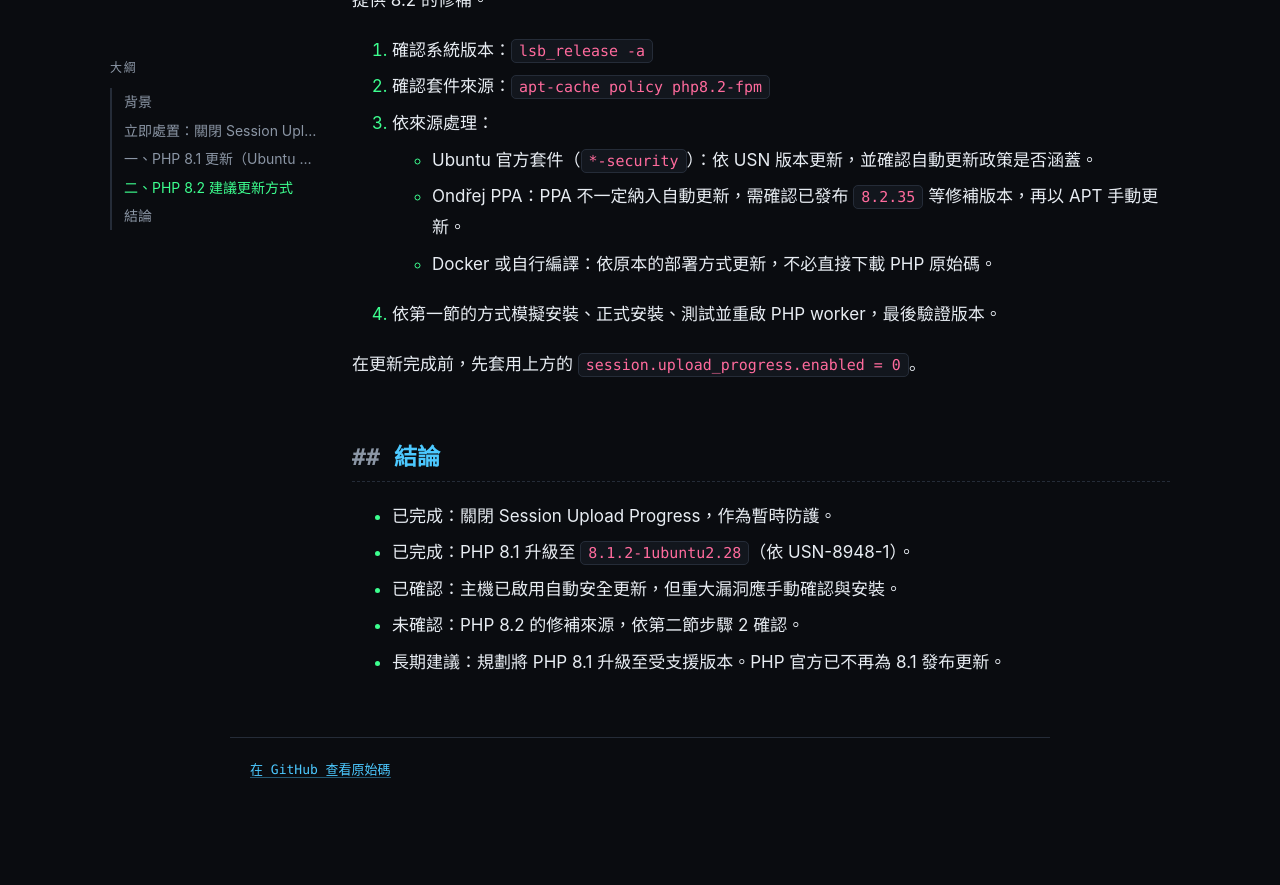
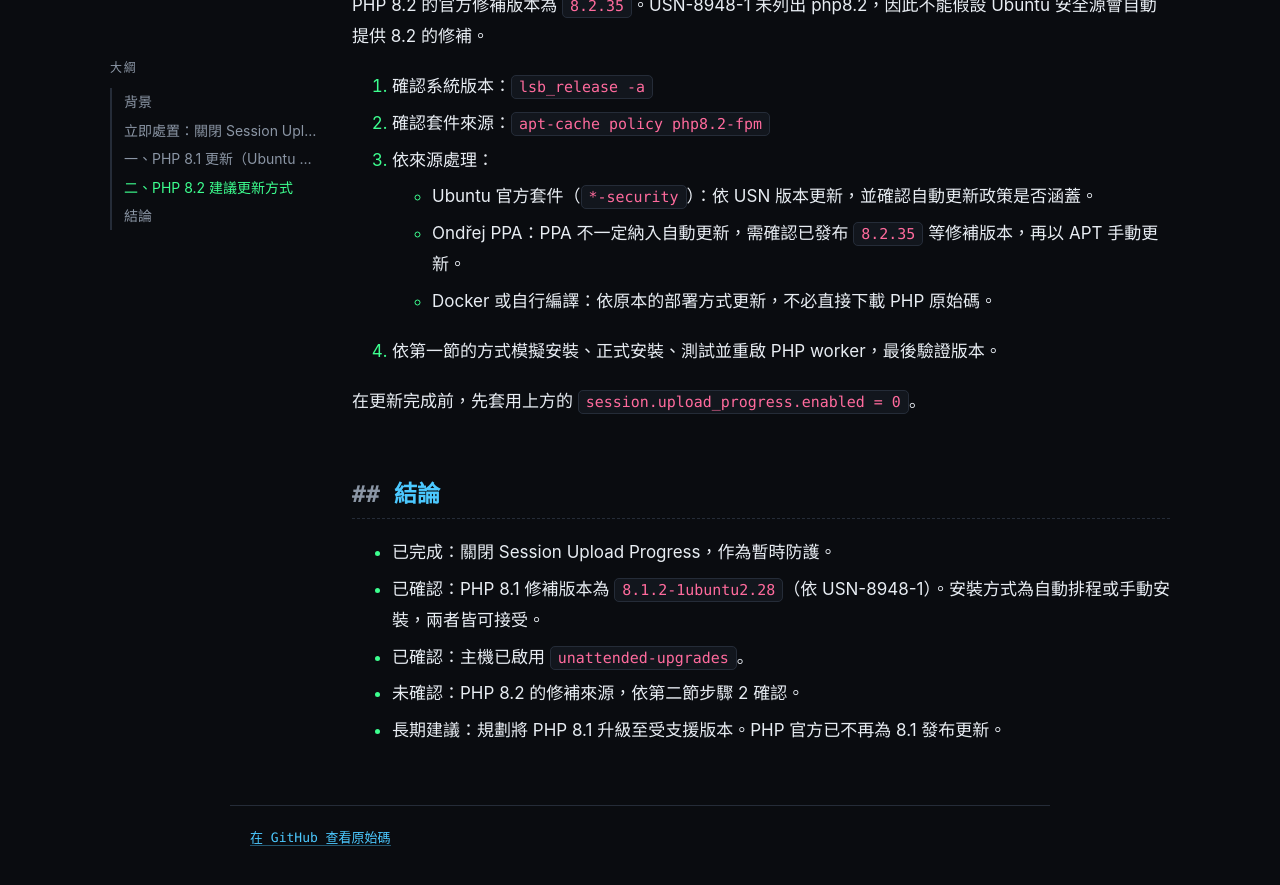
Before and after one commit to shanchiehchiu/ops-notes, a Jekyll site: the page built from php2shell-patch.md, in a window 1280 px wide and 900 px high, scrolled down 2856 px. Shown: the top 885 px of the window. Built offline with Jekyll 4.4.1, drawn with Linux system fonts in a browser that asks for light colours; before the commit the page ends 3688 px from its top, so only the background shows below that; some of the changed text lies outside the part shown.

Commit message:
docs(linode): 將 PHP 8.1 更新改為自動排程或手動皆可接受
Co-Authored-By: Claude Haiku 5.5 <noreply@anthropic.com>

```diff
--- a/php2shell-patch.md
+++ b/php2shell-patch.md
@@ -45,9 +45,10 @@ PHP 官方提到的其他緩解措施（同樣不能取代更新）：
 
 - 主機使用 `unattended-upgrades`，每日檢查並安裝安全更新。
 - 歷史紀錄顯示，PHP 已自動升級 4 次。
-- 因為是重大漏洞，我們不只等待自動排程，改為手動確認並安裝 `.28`。
+- 自動排程安裝 `.28` 可以接受，不需要額外手動操作。
+- 若要縮短暴露時間，可依下列步驟手動安裝 `.28`。
 
-**更新步驟**
+**更新步驟（手動安裝，選用）**
 
 1. 檢查目前版本（唯讀）：`php -v`、`php-fpm8.1 -v`
 2. 更新套件索引：`sudo apt update`（不升級套件，不重啟服務）
@@ -105,7 +106,7 @@ PHP 8.2 的官方修補版本為 `8.2.35`。USN-8948-1 未列出 php8.2，因此
 ## 結論
 
 - 已完成：關閉 Session Upload Progress，作為暫時防護。
-- 已完成：PHP 8.1 升級至 `8.1.2-1ubuntu2.28`（依 USN-8948-1）。
-- 已確認：主機已啟用自動安全更新，但重大漏洞應手動確認與安裝。
+- 已確認：PHP 8.1 修補版本為 `8.1.2-1ubuntu2.28`（依 USN-8948-1）。安裝方式為自動排程或手動安裝，兩者皆可接受。
+- 已確認：主機已啟用 `unattended-upgrades`。
 - 未確認：PHP 8.2 的修補來源，依第二節步驟 2 確認。
 - 長期建議：規劃將 PHP 8.1 升級至受支援版本。PHP 官方已不再為 8.1 發布更新。
```
